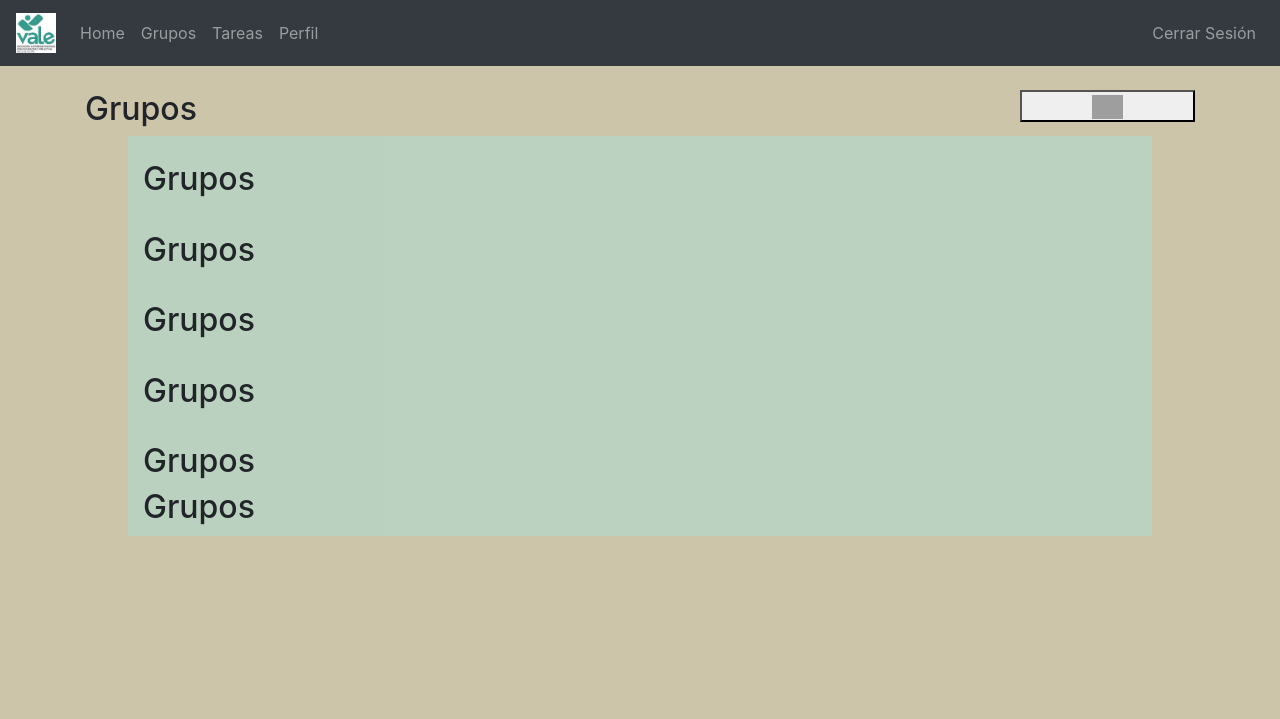
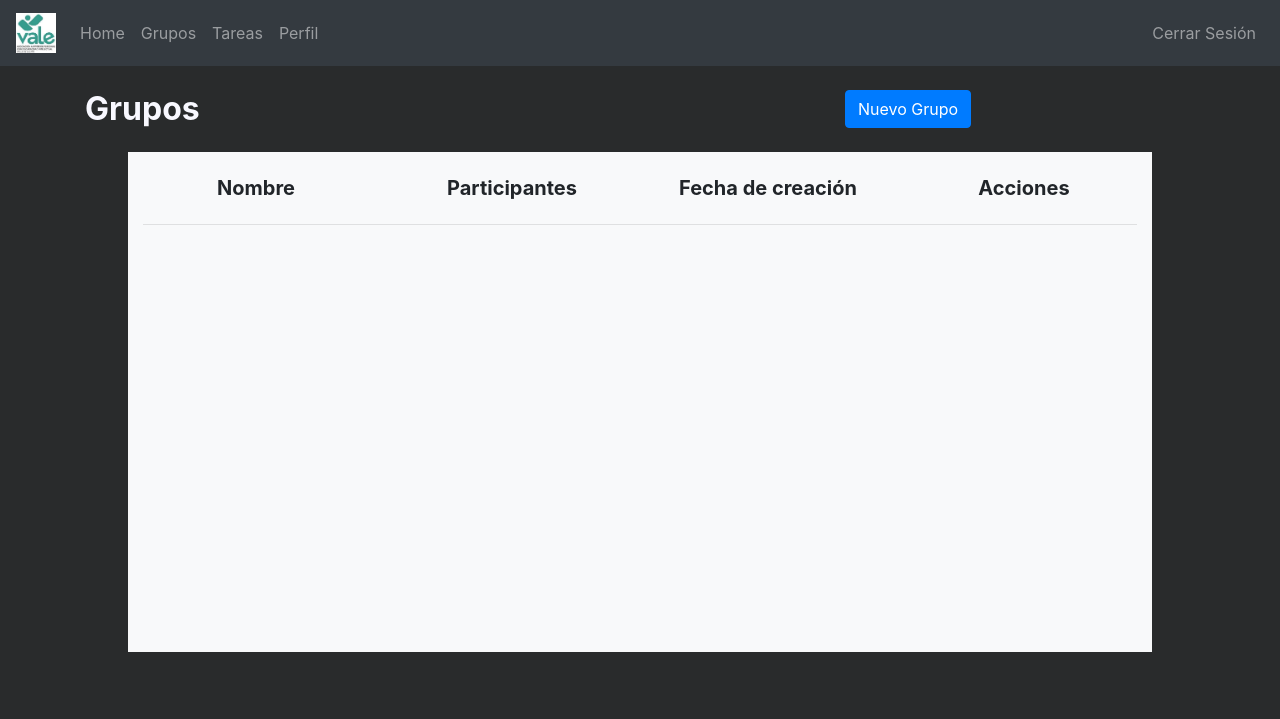
Before and after one commit to marcoscastillo92/Backend_DGP_Python, a Django app: page /tutors/groups in a window 1280 px wide. Shown: the top 719 px of the page. Run offline with Django 3.2, Linux system fonts and the light colour scheme; tables that the repository leaves empty hold one stand-in row (values such as "Sample post"); grey boxes are pictures that could not be loaded.

Commit message:
Trabajando en la vista del grupo

```diff
--- a/asociacion_vale/asociacion_vale/controller.py
+++ b/asociacion_vale/asociacion_vale/controller.py
@@ -1,6 +1,7 @@
 from django.shortcuts import redirect, render
 from users.models import User
 from forums.models import Forum
+from groups.models import Groups
 from django.http import JsonResponse
 from django.contrib.auth.models import User as Tutor
 from django.contrib.auth.hashers import check_password
@@ -105,5 +106,20 @@
                 return render(request,'./tutors/index.html', context)
 
     def tutorGroups(self,request):
+        context = {}
+        listGroups = list(Groups.objects.filter(tutors__username = request.session.get('username')).order_by('createdAt').reverse().values())
+        listUsers = list(User.objects.all().values())
 
-        return render(request,'./tutors/groups.html')
+        if listUsers:
+            arrayUsers = []
+            for user in listUsers:
+                arrayUsers.append(user)
+        context['users'] = arrayUsers
+        if listGroups:
+            arrayGroups = []
+            for group in listGroups:
+                arrayGroups.append(group)
+            context['groups'] = arrayGroups
+            return render(request,'./tutors/groups.html', context)
+        else:
+            return render(request,'./tutors/groups.html')
--- a/asociacion_vale/groups/models.py
+++ b/asociacion_vale/groups/models.py
@@ -14,6 +14,7 @@
     users = models.ManyToManyField(User, verbose_name="Miembros", blank=True)
     createdAt = models.DateTimeField(auto_now_add=True, verbose_name="Creado en", blank=True)
     identifier = models.CharField(verbose_name=("Identificador"), default=secrets.token_hex(10), max_length=300)
+    tutors = models.ManyToManyField(Tutor, verbose_name="Tutores", blank=True , related_name='tutores')
     #Cada vez que se cree un grupo o una tarea se crea un Forum con un "identifier" asociado
     #Este "identifier" será fijo, todos lo smensajes asociados a un grupo o un tarea tendrán este "identifier"
 
--- a/asociacion_vale/templates/tutors/groups.html
+++ b/asociacion_vale/templates/tutors/groups.html
@@ -5,6 +5,8 @@
 function add() {
     location.replace("http://localhost:8000/tutors/groups/add")
 }
+
+
 </script>
 <style>
     @media (min-width: 1200px) {
@@ -27,16 +29,19 @@
     }
 
 
-    .container.list{ width: 80% !important; height:  400px; overflow: auto;}
+    .container.list{ width: 80% !important; height:  500px; overflow: auto;}
     .container.list{
         background-color: rgba(142, 242, 245, 0.288);
     }
 
+
 </style>
 <div class="container ">
-    <div class= "row mt-4  ">
+    <div class= "row mt-4 mb-3 ">
         <div class= "col-sm ">
-            <h2>Grupos</h3>
+            <h2 style="color: ghostwhite;"><b>Grupos</b></h3>
+
+
         </div>
         <div class= "col-sm">
 
@@ -45,47 +50,96 @@
         <div class= "col-sm justify-content-end">
             <div class= "row">
                 <div class= "col-sm  justify-content-end">
-                  <button type="submit" style="width: 50% ;float: right;" name="add" onclick="add()"> <img style="width: 20%;" src="https://image.flaticon.com/icons/png/512/63/63747.png"></button>
+                    <button type="button" class="btn btn-primary" data-toggle="modal" data-target="#exampleModal" data-whatever="@getbootstrap">Nuevo Grupo</button>
+
+                    <div class="modal fade" id="exampleModal" tabindex="-1" role="dialog" aria-labelledby="exampleModalLabel" aria-hidden="true">
+                      <div class="modal-dialog" role="document">
+                        <div class="modal-content">
+                          <div class="modal-header">
+                            <h5 class="modal-title" id="exampleModalLabel">Nuevo Grupo</h5>
+                            <button type="button" class="close" data-dismiss="modal" aria-label="Close">
+                              <span aria-hidden="true">&times;</span>
+                            </button>
+                          </div>
+                          <div class="modal-body">
+                            <form action="/groups/create" method="POST">
+                              <div class="form-group">
+                                <label for="recipient-name" class="col-form-label">Nombre:</label>
+                                <input type="text" class="form-control" name="groupName" id="recipient-name">
+                              </div>
+                              <div class="form-group">
+                                <label for="message-text" class="col-form-label">Alumnos:  <br><small id="emailHelp" class="form-text text-muted" style="color:red">*Para seleccionar varios CTRL+ Click izquierdo</small></label>
+
+                                <select name="listUsers" style="width: 100%" id="listUsers" multiple>
+                                    {% for user in users %}
+                                        <option value="{{ user.username }}">{{ user.username }}</option>
+                                    {% endfor %}
+                                </select>
+                              </div>
+                              <div class="modal-footer">
+                                <button type="button" class="btn btn-danger" data-dismiss="modal">Cancelar</button>
+                                <button type="submit" class="btn btn-success">Crear</button>
+                              </div>
+                            </form>
+                          </div>
+
+                        </div>
+                      </div>
+                    </div>
                 </div>
             </div>
         </div>
     </div>
 </div>
-<div class="container list  ">
-    <div class= "row mt-4  ">
+<div class="container list bg-light  " >
+    <div class= "row mt-4" style=" text-align: center;">
         <div class= "col-sm ">
-            <h2>Grupos</h3>
+            <h5><b>Nombre</b></h5>
+
         </div>
+        <div class= "col-sm ">
+            <h5><b>Participantes</b></h5>
+        </div>
+        <div class= "col-sm ">
+            <h5><b>Fecha de creación</b></h5>
+        </div>
+        <div class= "col-sm ">
+            <h5><b>Acciones</b></h5>
+        </div>
+    </div>
+    <hr>
+    {% for group in groups %}
+    <div  id="myUL">
+        <div class= "row mt-2 bg-gradient-light list" style=" text-align: center;">
+            <div class= "col-sm  mt-4">
+                <h7><a>{{ group.name }} </a></h7>
+            </div>
+            <div class= "col-sm  mt-4">
+                <p>{{ group.memberCount }}</p>
+            </div>
+            <div class= "col-sm mt-4 mb-2">
+                <p>{{ group.createdAt }}</p>
+            </div>
+            <div class= "col-sm  mt-4">
+                <form action="" method="">
+                    <input type="hidden" name="identifier" value="{{group.identifier}}">
+                    <input type="button" style="float:left"value="Ver" class="btn btn-success ml-3">
+                </form>
+                <form action="" method="">
+                    <input type="hidden" name="identifier" value="{{group.identifier}}">
+                    <input type="button" style="float:left"value="Editar" class="btn btn-primary ml-3">
+                </form>
+                <form action="" method="post">
+                    <input type="hidden" name="identifier" value="{{group.identifier}}">
+                    <input type="submit" style="float:right" value="Borrar" class="btn btn-danger mr-4">
+                </form>
+            </div>
+        </div>
+        <hr>
+    </div>
+    {% endfor %}
 
-    </div>
-    <div class= "row mt-4  ">
-        <div class= "col-sm ">
-            <h2>Grupos</h3>
-        </div>
 
-    </div>
-    <div class= "row mt-4  ">
-        <div class= "col-sm ">
-            <h2>Grupos</h3>
-        </div>
+</div>
 
-    </div>
-    <div class= "row mt-4  ">
-        <div class= "col-sm ">
-            <h2>Grupos</h3>
-        </div>
-
-    </div>
-    <div class= "row mt-4  ">
-        <div class= "col-sm ">
-            <h2>Grupos</h3>
-            <h2>Grupos</h3>
-                <h2>Grupos</h3>
-                    <h2>Grupos</h3>
-                        <h2>Grupos</h3>
-                            <h2>Grupos</h3>
-        </div>
-
-    </div>
-</div>
 {% endblock %}
--- a/asociacion_vale/templates/tutors/tutors.html
+++ b/asociacion_vale/templates/tutors/tutors.html
@@ -2,7 +2,7 @@
 {% block scripts %}
 <style>
     body {
-    background-color: rgba(160, 145, 95, 0.527);
+    background-color: #292b2c;
 
   -webkit-background-size: cover;
   -moz-background-size: cover;
```
Also changed, not shown: asociacion_vale/groups/controller.py (+29 -5 lines), asociacion_vale/groups/views.py (+2 -8 lines), asociacion_vale/asociacion_vale/views.py (line endings or trailing spaces), asociacion_vale/groups/migrations/0003_auto_20201121_1229.py (added), asociacion_vale/groups/migrations/0004_auto_20201121_1245.py (added), asociacion_vale/tasks/migrations/0003_auto_20201121_1229.py (added), asociacion_vale/tasks/migrations/0004_auto_20201121_1245.py (added), 1 other file.
